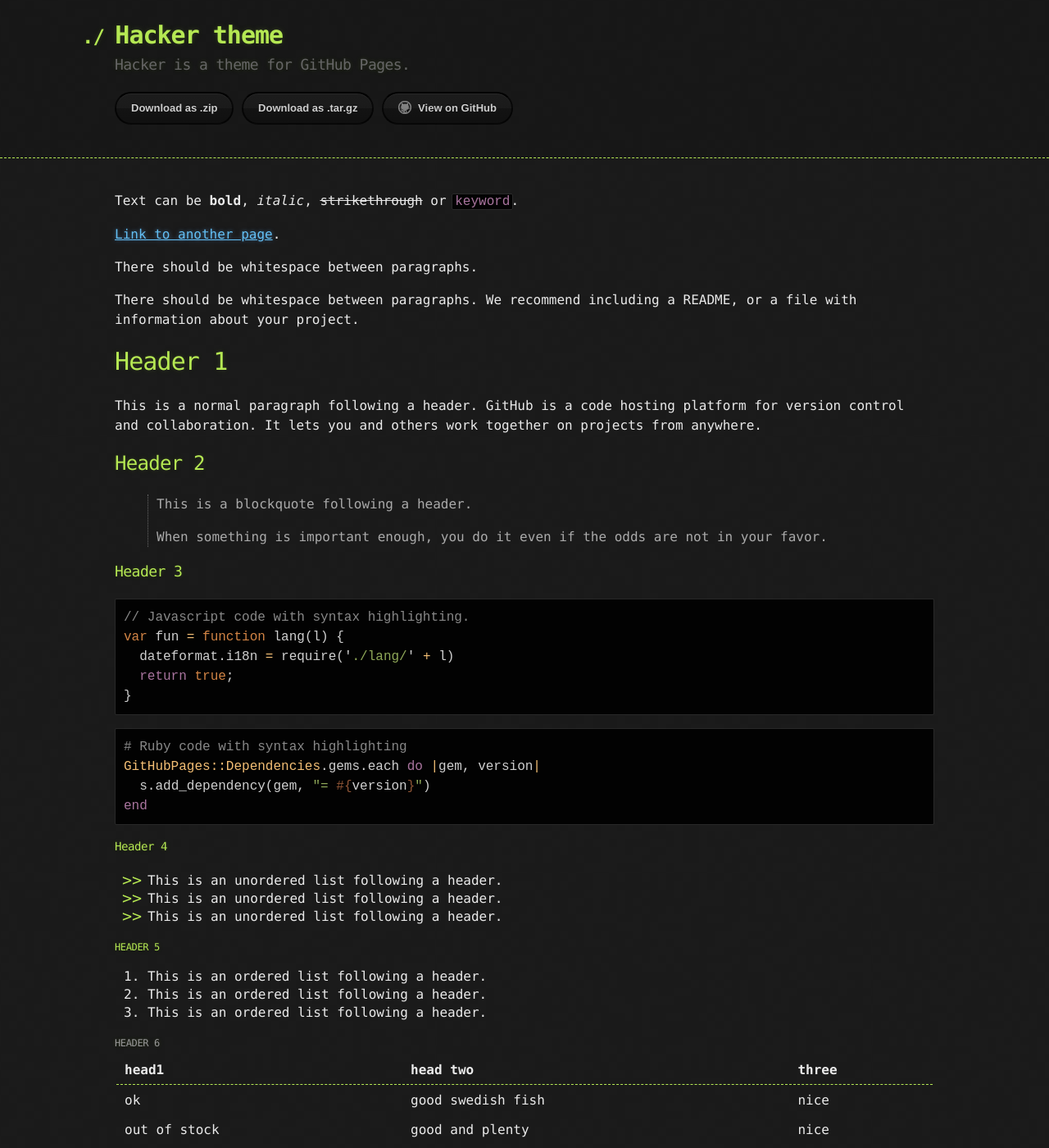
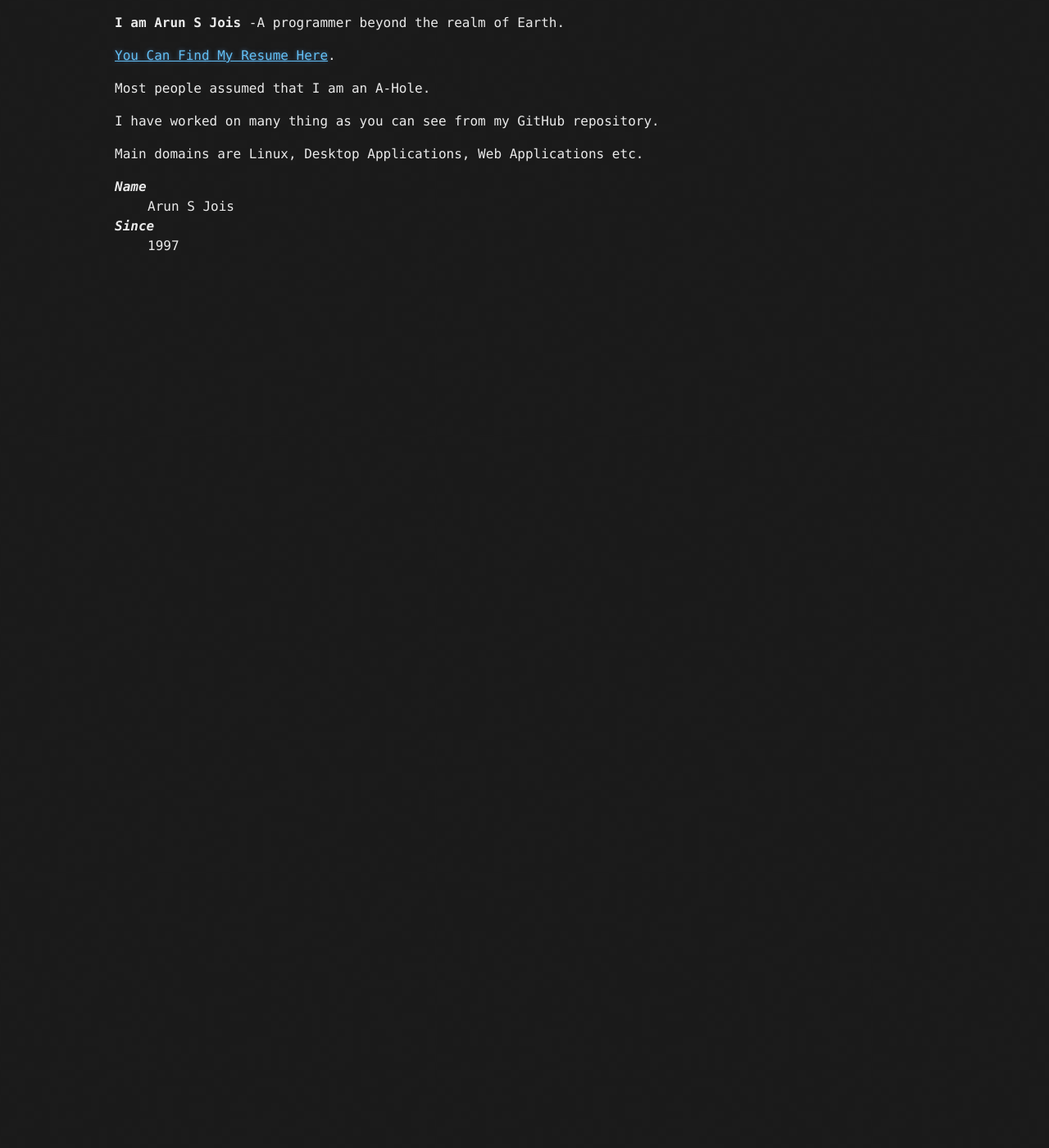
Before and after one commit to arunjois/arunjois.github.io, a Jekyll site: the page built from index.md, in a window 1280 px wide and 1400 px high. Shown: the whole window at 82% size. Built offline with Jekyll 4.4.1, drawn with Linux system fonts in a browser that asks for light colours; some of the changed text lies outside the part shown.

Commit message:
2nd Iteration

````diff
--- a/_layouts/default.html
+++ b/_layouts/default.html
@@ -10,7 +10,7 @@
   </head>
 
   <body>
-
+    <!--
     <header>
       <div class="container">
         <a id="a-title" href="{{ '/' | relative_url }}">
@@ -27,7 +27,7 @@
         </section>
       </div>
     </header>
-
+  -->
     <div class="container">
       <section id="main_content">
         {{ content }}
--- a/index.md
+++ b/index.md
@@ -2,122 +2,19 @@
 layout: default
 ---
 
-Text can be **bold**, _italic_, ~~strikethrough~~ or `keyword`.
+**I am Arun S Jois**    -A programmer beyond the realm of Earth.
 
-[Link to another page](./another-page.html).
+[You Can Find My Resume Here](./resume.pdf).
 
-There should be whitespace between paragraphs.
+Most people assumed that I am an A-Hole.
 
-There should be whitespace between paragraphs. We recommend including a README, or a file with information about your project.
+I have worked on many thing as you can see from my GitHub repository.
 
-# Header 1
-
-This is a normal paragraph following a header. GitHub is a code hosting platform for version control and collaboration. It lets you and others work together on projects from anywhere.
-
-## Header 2
-
-> This is a blockquote following a header.
->
-> When something is important enough, you do it even if the odds are not in your favor.
-
-### Header 3
-
-```js
-// Javascript code with syntax highlighting.
-var fun = function lang(l) {
-  dateformat.i18n = require('./lang/' + l)
-  return true;
-}
-```
-
-```ruby
-# Ruby code with syntax highlighting
-GitHubPages::Dependencies.gems.each do |gem, version|
-  s.add_dependency(gem, "= #{version}")
-end
-```
-
-#### Header 4
-
-*   This is an unordered list following a header.
-*   This is an unordered list following a header.
-*   This is an unordered list following a header.
-
-##### Header 5
-
-1.  This is an ordered list following a header.
-2.  This is an ordered list following a header.
-3.  This is an ordered list following a header.
-
-###### Header 6
-
-| head1        | head two          | three |
-|:-------------|:------------------|:------|
-| ok           | good swedish fish | nice  |
-| out of stock | good and plenty   | nice  |
-| ok           | good `oreos`      | hmm   |
-| ok           | good `zoute` drop | yumm  |
-
-### There's a horizontal rule below this.
-
-* * *
-
-### Here is an unordered list:
-
-*   Item foo
-*   Item bar
-*   Item baz
-*   Item zip
-
-### And an ordered list:
-
-1.  Item one
-1.  Item two
-1.  Item three
-1.  Item four
-
-### And a nested list:
-
-- level 1 item
-  - level 2 item
-  - level 2 item
-    - level 3 item
-    - level 3 item
-- level 1 item
-  - level 2 item
-  - level 2 item
-  - level 2 item
-- level 1 item
-  - level 2 item
-  - level 2 item
-- level 1 item
-
-### Small image
-
-![Octocat](https://github.githubassets.com/images/icons/emoji/octocat.png)
-
-### Large image
-
-![Branching](https://guides.github.com/activities/hello-world/branching.png)
-
-
-### Definition lists can be used with HTML syntax.
+Main domains are Linux, Desktop Applications, Web Applications etc.
 
 <dl>
 <dt>Name</dt>
-<dd>Godzilla</dd>
-<dt>Born</dt>
-<dd>1952</dd>
-<dt>Birthplace</dt>
-<dd>Japan</dd>
-<dt>Color</dt>
-<dd>Green</dd>
+<dd>Arun S Jois</dd>
+<dt>Since</dt>
+<dd>1997</dd>
 </dl>
-
-```
-Long, single-line code blocks should not wrap. They should horizontally scroll if they are too long. This line should be long enough to demonstrate this.
-```
-
-```
-The final element.
-```
````
Also changed, not shown: 1 other file.
